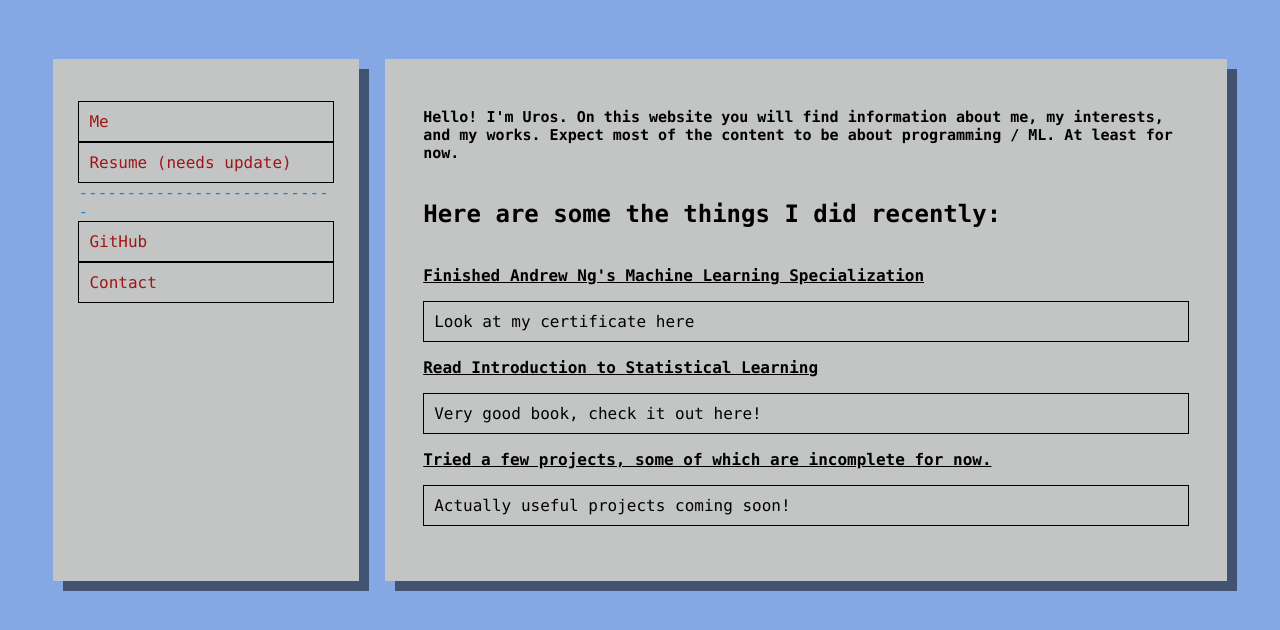
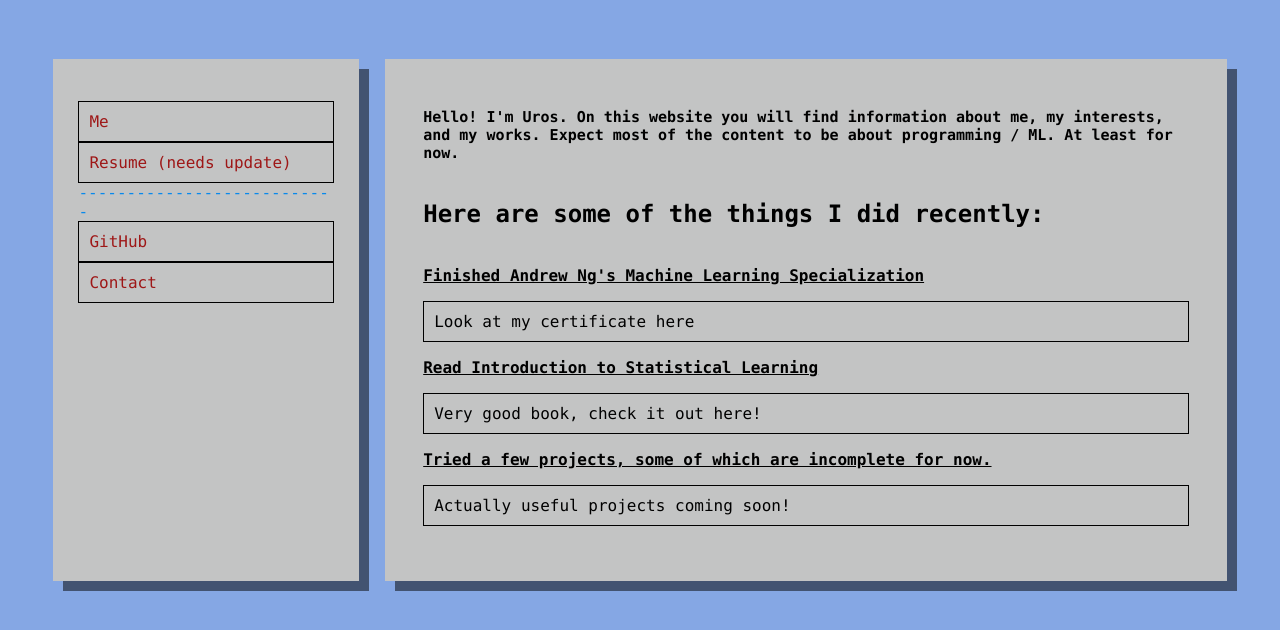
Before and after one commit to kovac04/site, a plain HTML site: page index.html in a window 1280 px wide. Drawn offline with Linux system fonts and the light colour scheme.

Commit message:
fix typo in index.html

```diff
--- a/index.html
+++ b/index.html
@@ -21,7 +21,7 @@
         <main class="content">
             <h1 style="font-size: 15px;">Hello! I'm Uros. On this website you will find information about me,
                 my interests, and my works. Expect most of the content to be about programming / ML. At least for now.<br> <br></h1>
-                <h2>Here are some the things I did recently:</h2>
+                <h2>Here are some of the things I did recently:</h2>
                 <ul>
                     <li>
                         <p style="font-weight: bold;text-decoration: underline;"><br>Finished Andrew Ng's Machine Learning Specialization</p>
```
